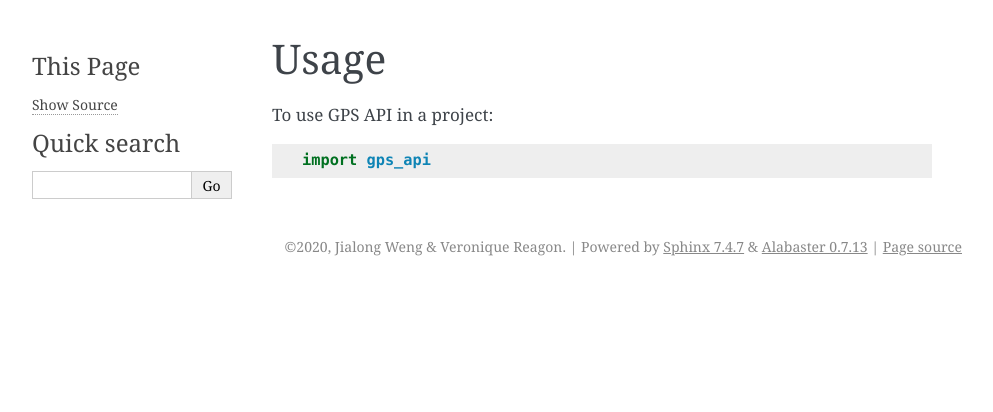
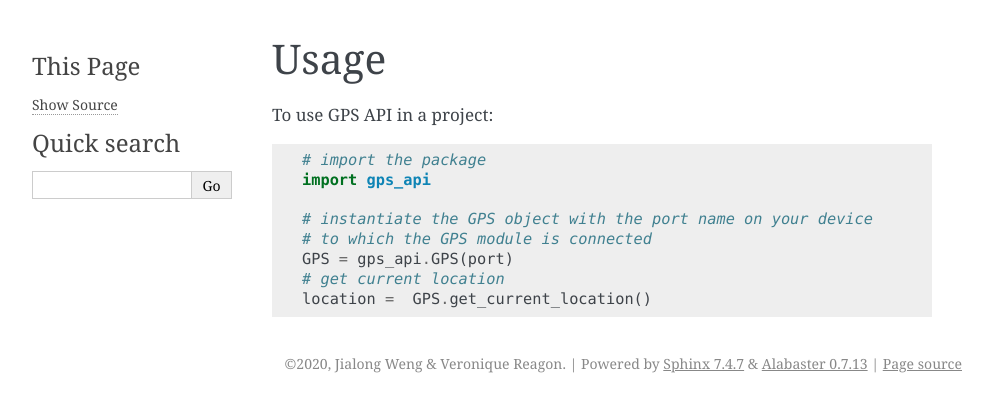
Before and after one commit to jialong-w/gps_api, a Sphinx documentation site: the page built from docs/usage.rst, in a window 1280 px wide. Shown: the top 412 px of the page, without its empty margins (148-1141 px from the left). Built offline with Sphinx 7.4.7, drawn with Linux system fonts in a browser that asks for light colours.

Commit message:
usage updated with exmaple

```diff
--- a/docs/usage.rst
+++ b/docs/usage.rst
@@ -4,4 +4,11 @@ Usage
 
 To use GPS API in a project::
 
-    import gps_api
+  # import the package
+  import gps_api
+
+  # instantiate the GPS object with the port name on your device
+  # to which the GPS module is connected
+  GPS = gps_api.GPS(port)
+  # get current location
+  location =  GPS.get_current_location()
```
